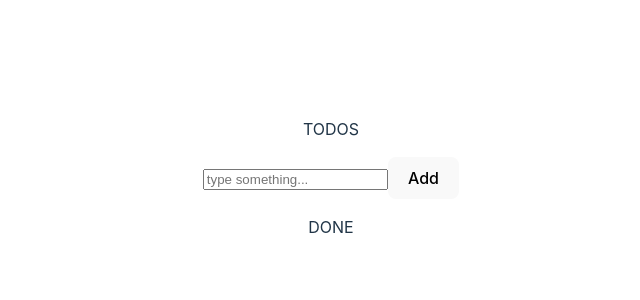
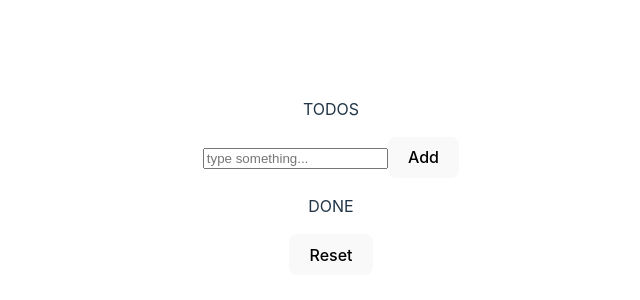
Before and after one commit to kmb5/react-todo, a React (Vite) app: page / in a window 1280 px wide. Shown: the part 222-522 px from the top of the page, without its empty margins (309-949 px from the left). Built offline with nearby package versions, Linux system fonts and the light colour scheme.

Commit message:
add reset button

```diff
--- a/src/components/TodoList.tsx
+++ b/src/components/TodoList.tsx
@@ -46,6 +46,10 @@ const TodoList = () => {
         handleRemoveTodo(objectID);
     }
 
+    const handleReset = () => {
+        setTodos([])
+    }
+
     return (
         <div>
             <p>TODOS</p>
@@ -68,6 +72,7 @@ const TodoList = () => {
                     }
                 </ul>
             </div>
+            <button id="reset" onClick={handleReset}>Reset</button>
         </div>
     )
 }
```
